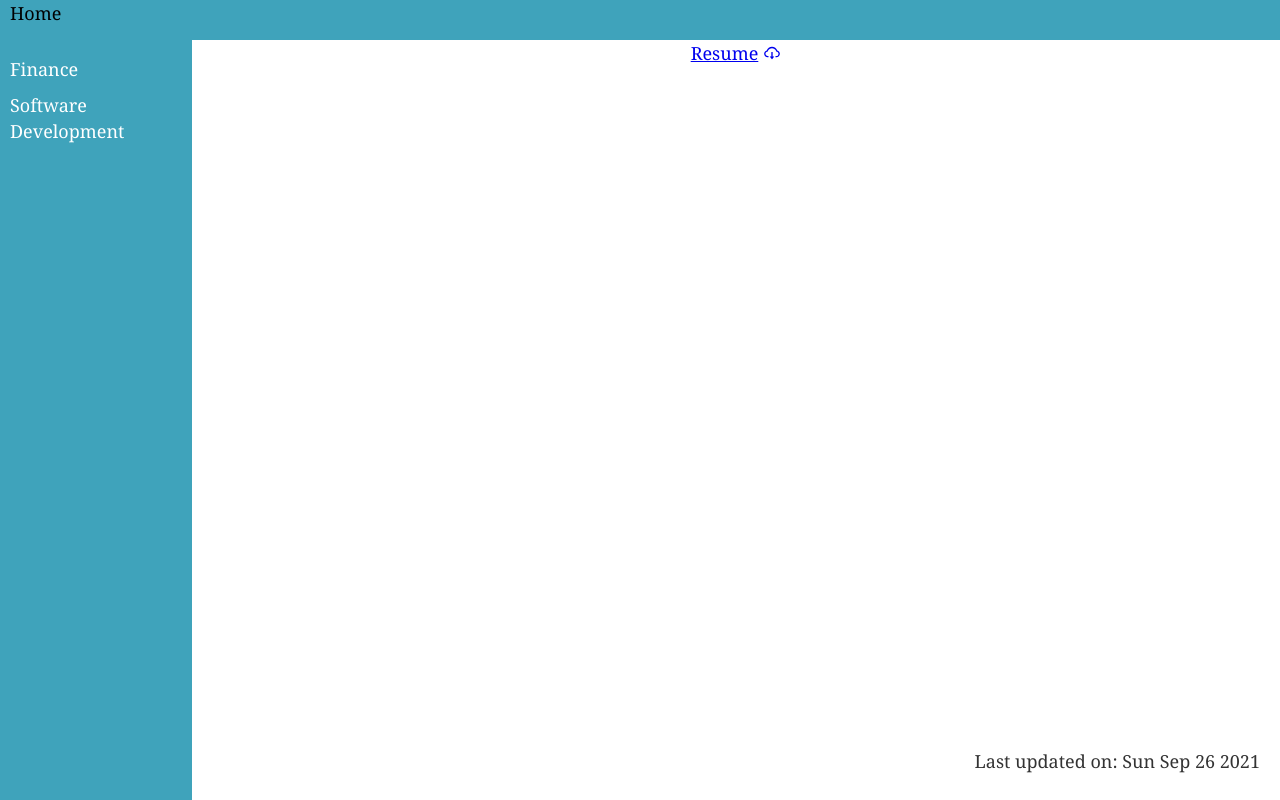
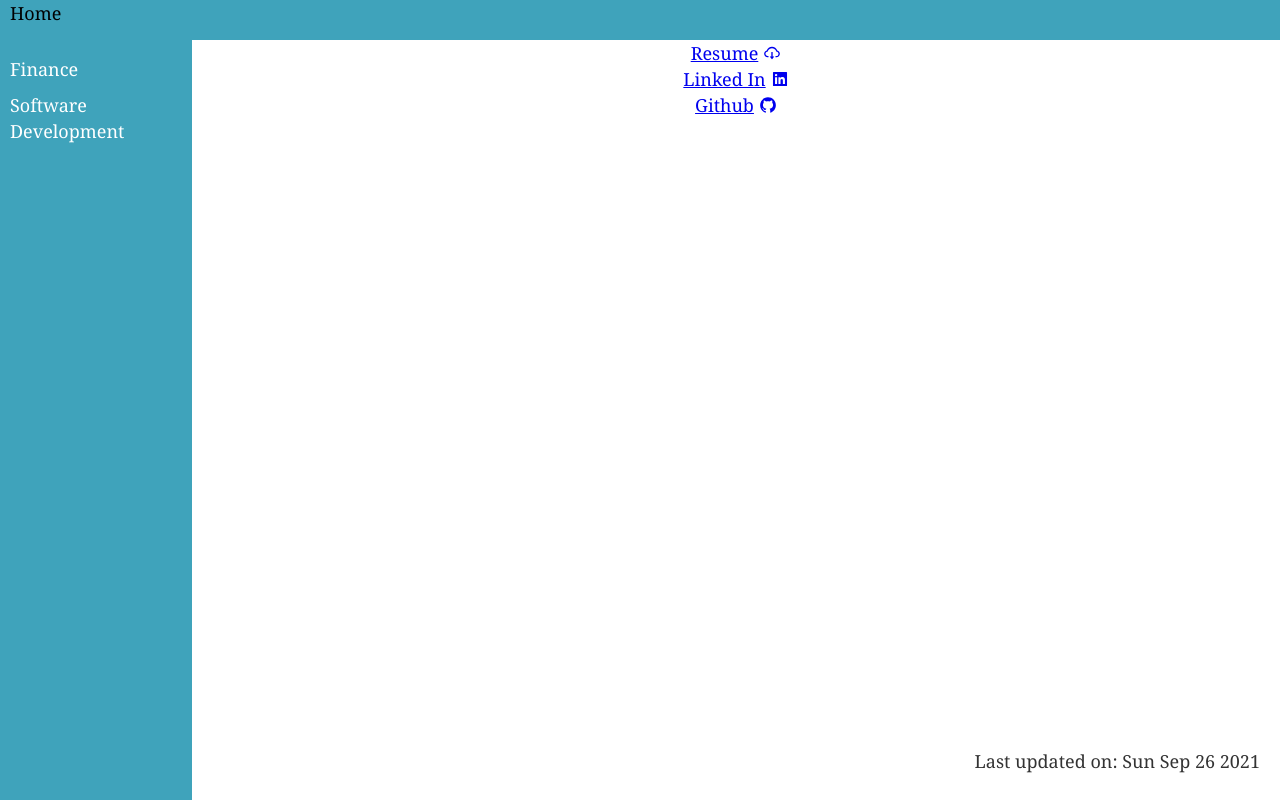
Before and after one commit to dharanchit/boat, a Gatsby site: page / in a window 1280 px wide. Built offline with nearby package versions, Linux system fonts and the light colour scheme; Gatsby itself is replaced by a stand-in of ours.

Commit message:
added links on homepage

```diff
--- /dev/null
+++ b/src/material/finance/data.json
@@ -0,0 +1,6 @@
+[
+  {
+    "title": "P/E Ratio",
+    "description": "Price to Earning Ratio can be described as price of the share to profit the company is generating per share. For example, lets take the case of Relience Industries Ltd(RELIANCE) as of 26th Sept 2021 it is trading at ₹2,483. Its earning per share is ₹75.98. So P/E ratio will be 32.67. For this ratio can be high for certain companies like ICICIPRULI for which P/E is 200 as on 26th Sept. This ratio can only be high if either the nominator is high or denominator is low i.e, price is high compared to earnings per share or vice versa. Imo the earning per share for the company should be high then it is safer to stay invested in that for a longer period."
+  }
+]
--- a/src/pages/index.js
+++ b/src/pages/index.js
@@ -1,10 +1,11 @@
 import * as React from "react"
-
+import { Grid } from "@mui/material"
 import Layout from "../components/layout"
 import Seo from "../components/seo"
 import file from "../files/resume.pdf"
 import { AiOutlineCloudDownload } from "react-icons/ai"
 import styled from "styled-components"
+import { AiFillGithub, AiFillLinkedin } from "react-icons/ai"
 
 const StyledWrapper = styled.div`
   .icon-class {
@@ -27,9 +28,34 @@ const IndexPage = () => {
     <StyledWrapper>
       <Layout>
         <Seo title="Home" />
-        <a download href={file} className="resume-text">
-          <span className="text-class">Resume</span> <AiOutlineCloudDownload />
-        </a>
+        <Grid container justifyContent="center">
+          <Grid item xs={12}>
+            <a download href={file} className="resume-text">
+              <span className="text-class">Resume</span>{" "}
+              <AiOutlineCloudDownload />
+            </a>
+          </Grid>
+          <Grid item xs={12} justifyContent="center">
+            <a
+              href="https://www.linkedin.com/in/anchitdhar/"
+              className="resume-text"
+              target="_blank"
+            >
+              <span className="text-class">Linked In</span>
+              <AiFillLinkedin />
+            </a>
+          </Grid>
+          <Grid item xs={12} justifyContent="center">
+            <a
+              href="https://github.com/dharanchit"
+              className="resume-text"
+              target="_blank"
+            >
+              <span className="text-class">Github</span>
+              <AiFillGithub />
+            </a>
+          </Grid>
+        </Grid>
       </Layout>
     </StyledWrapper>
   )
```
Also changed, not shown: src/pages/finance.js (+17 -0 lines).
